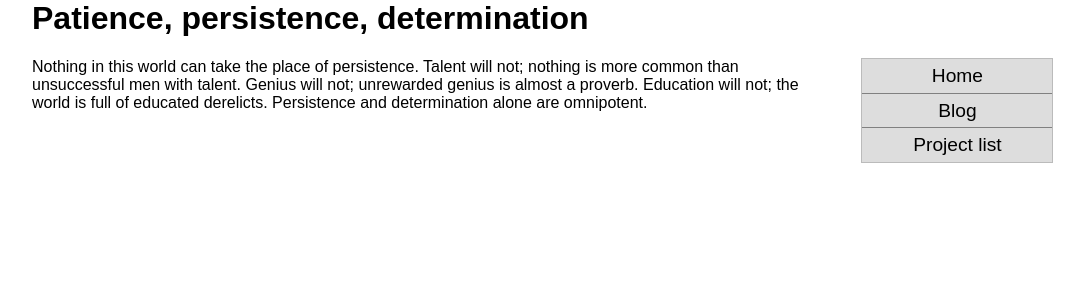
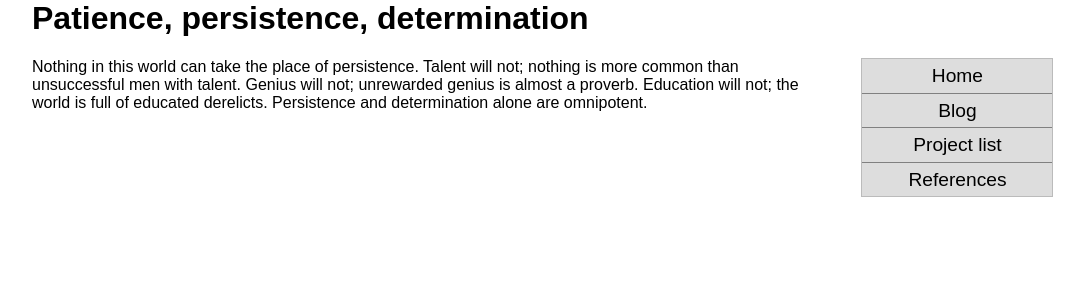
Before and after one commit to arfwilliamson/arfwilliamson.github.io, a Jekyll site: the page built from index.html, in a window 1280 px wide. Shown: the top 300 px of the page, without its empty margins (96-1180 px from the left). Built offline with Jekyll 4.4.1, drawn with Linux system fonts in a browser that asks for light colours.

Commit message:
Update default.html

```diff
--- a/_layouts/default.html
+++ b/_layouts/default.html
@@ -32,6 +32,7 @@
               <li><a href="/index.html">Home</a></li>
               <li><a href="/blog.html">Blog</a></li>
               <li><a href="/projects.html">Project list</a></li>
+              <li><a href="/references.html">References</a></li>
             </ul>
           </div><!--#secondary-->
         </div><!--#wrap-->
```
